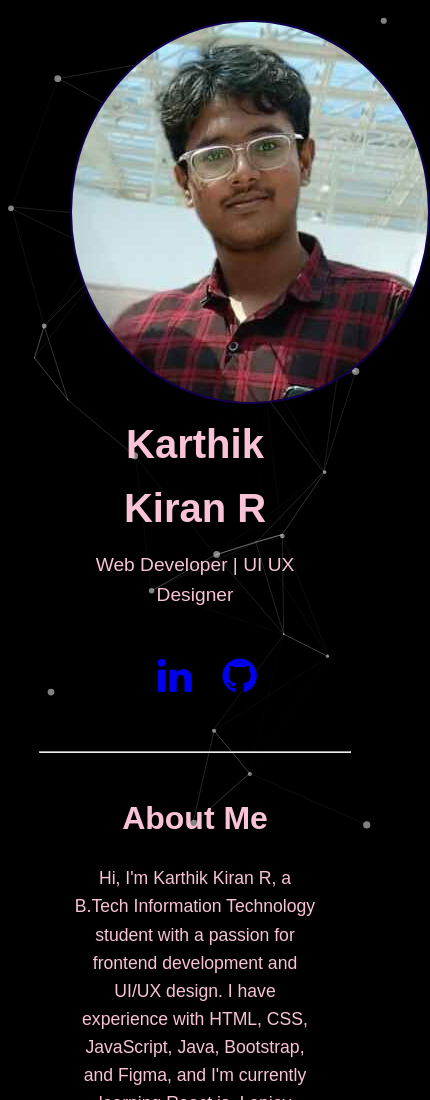
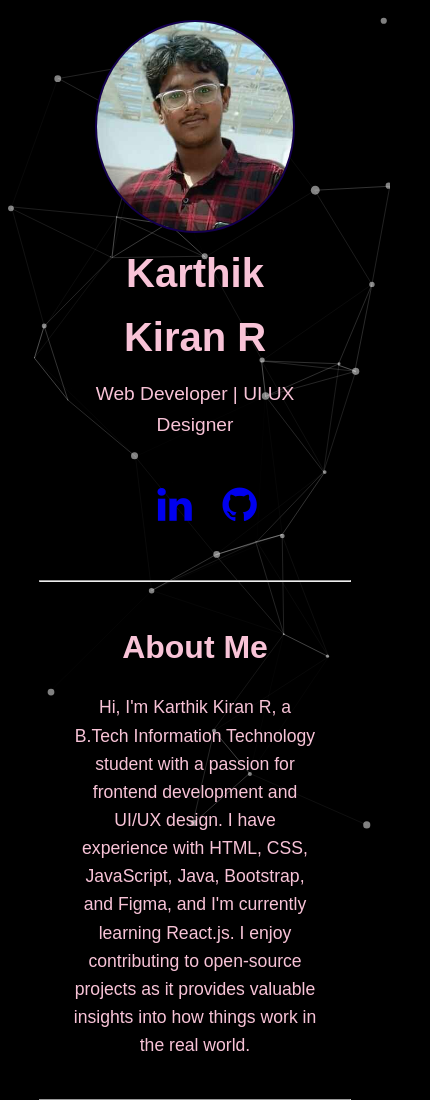
Before and after one commit to karthik-kiran-29/Portfolio, a plain HTML site: page index.html in a window 390 px wide. Shown: the top 1100 px of the page, 430 px wide, since content can reach past the window. Drawn offline with Linux system fonts and the light colour scheme.

Commit message:
Improved responsives

```diff
--- a/index.css
+++ b/index.css
@@ -9,6 +9,12 @@
     --secondary:#150050;
     --third:#3F0071;
     --font:#f8c3d7;
+}
+
+#my-image{
+    width: 100%;
+    max-width: 200px;
+    height: auto;
 }
 
 body {
--- a/index.html
+++ b/index.html
@@ -12,7 +12,7 @@
     <div id="particles-js"></div>
     <section class="header">
         <div class="container">
-            <img src="my photo.jpg" alt="Photo"/>
+            <img id="my-image" src="my photo.jpg" alt="Photo"/>
             <h1>Karthik Kiran R</h1>
             <p>Web Developer | UI UX Designer</p>
                 <h1>
```
